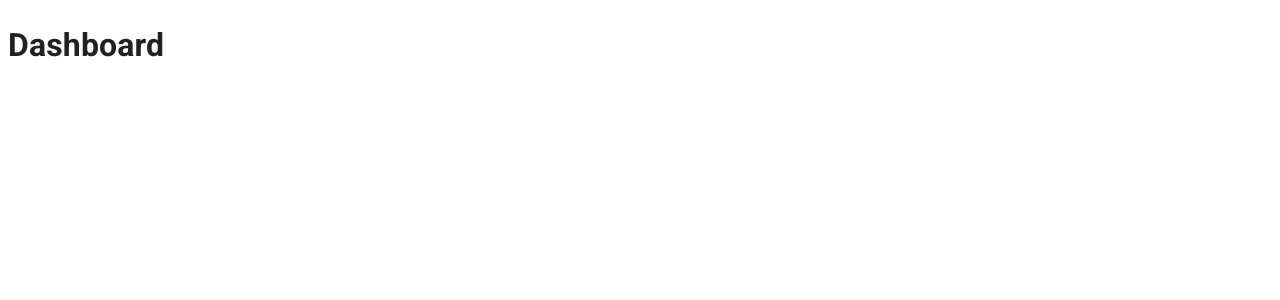
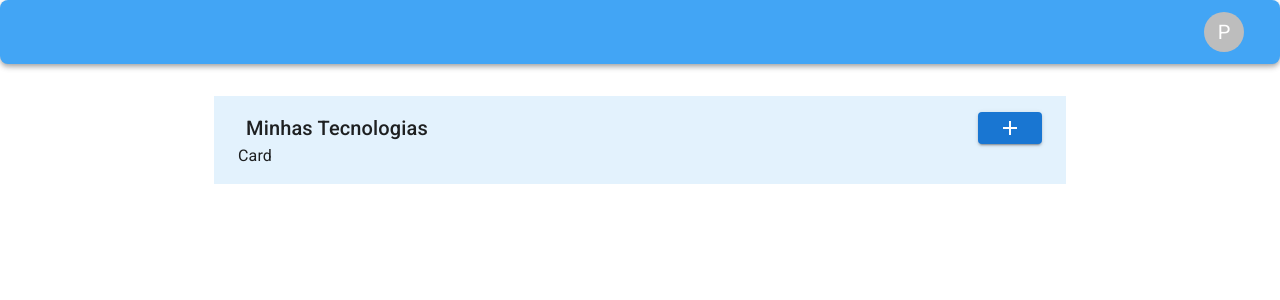
Before and after one commit to penguinuux/kenzie-hub, a React (Create React App) app: page /dashboard in a window 1280 px wide. Shown: the top 300 px of the page. Built offline with nearby package versions, Linux system fonts and the light colour scheme; sample sign-in values are in the browser's storage.

Commit message:
feature: implemented a header and the content block

```diff
--- /dev/null
+++ b/src/components/Header/index.jsx
@@ -0,0 +1,65 @@
+import { useState } from "react";
+import {
+  AppBar,
+  Avatar,
+  Box,
+  IconButton,
+  Menu,
+  MenuItem,
+  Toolbar,
+} from "@mui/material";
+import { blue } from "@mui/material/colors";
+
+const primary = blue[400];
+
+const Header = () => {
+  const [anchor, setAnchor] = useState(null);
+
+  const handleMenu = (e) => {
+    setAnchor(e.currentTarget);
+  };
+
+  const togleMenu = () => {
+    setAnchor(null);
+  };
+
+  return (
+    <Box sx={{ flexGrow: 1, mb: 4 }}>
+      <AppBar
+        position="static"
+        sx={{ borderRadius: 2, backgroundColor: primary }}
+      >
+        <Toolbar sx={{ display: "flex", justifyContent: "flex-end" }}>
+          <IconButton
+            size="large"
+            aria-haspopup="true"
+            onClick={handleMenu}
+            color="inherit"
+          >
+            <Avatar size="larger">P</Avatar>
+          </IconButton>
+          <Menu
+            id="menu-appbar"
+            anchorEl={anchor}
+            anchorOrigin={{
+              vertical: "top",
+              horizontal: "right",
+            }}
+            keepMounted
+            transformOrigin={{
+              vertical: "top",
+              horizontal: "right",
+            }}
+            open={Boolean(anchor)}
+            onClose={togleMenu}
+          >
+            <MenuItem onClick={togleMenu}>Perfil</MenuItem>
+            <MenuItem onClick={togleMenu}>Sair</MenuItem>
+          </Menu>
+        </Toolbar>
+      </AppBar>
+    </Box>
+  );
+};
+
+export default Header;
--- a/src/pages/Dashboard/index.jsx
+++ b/src/pages/Dashboard/index.jsx
@@ -1,11 +1,56 @@
 import { Redirect } from "react-router-dom";
+import {
+  Button,
+  Container,
+  CssBaseline,
+  Grid,
+  Typography,
+  Box,
+} from "@mui/material";
+import { blue } from "@mui/material/colors";
+import { Add } from "@mui/icons-material";
+import Header from "../../components/Header";
 
 const Dashboard = ({ authenticated, setAuthenticated }) => {
   if (!authenticated) {
     return <Redirect to="/" />;
   }
 
-  return <h1>Dashboard</h1>;
+  const blockBackground = blue[50];
+
+  return (
+    <>
+      <CssBaseline />
+      <Header />
+      <Container maxWidth="md">
+        <Container
+          component="section"
+          sx={{ px: 1, py: 2, backgroundColor: blockBackground }}
+        >
+          <Box sx={{ flexGrow: 1 }}>
+            <Box
+              component="header"
+              sx={{
+                flexGrow: 1,
+                display: "flex",
+                justifyContent: "space-between",
+              }}
+            >
+              <Typography component="h2" variant="h6" sx={{ pl: 1 }}>
+                Minhas Tecnologias
+              </Typography>
+              <Button variant="contained" size="small">
+                <Add />
+              </Button>
+            </Box>
+            <Grid container>
+              <Grid item>Card</Grid>
+            </Grid>
+          </Box>
+        </Container>
+      </Container>
+    </>
+  );
 };
 
 export default Dashboard;
```
